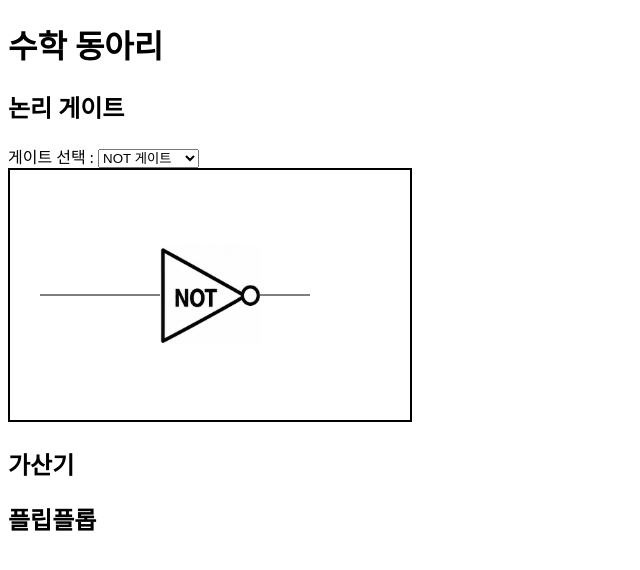
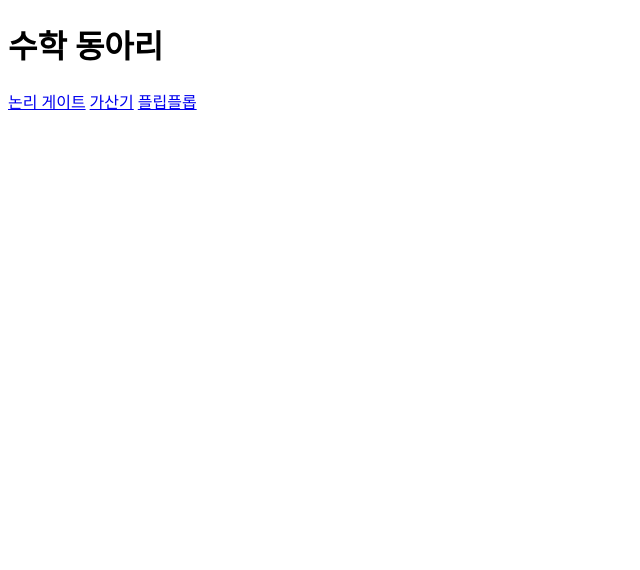
Before and after one commit to gux18/MathClub, a plain HTML site: page index.html in a window 1280 px wide. Shown: the whole page, without its empty margins (0-640 px from the left). Drawn offline with Linux system fonts and the light colour scheme.

Commit message:
골자 변경

```diff
--- a/index.html
+++ b/index.html
@@ -9,30 +9,13 @@
 <body>
     <h1 class="title">수학 동아리</h1>
 
-    <h2>논리 게이트</h2>
-        <label for="gateSelect">게이트 선택 :</label>
-        <select id="gateSelect">
-            <option value="not">NOT 게이트</option>
-            <option value="and">AND 게이트</option>
-            <option value="or">OR 게이트</option>
-            <option value="xor">XOR 게이트</option>
-            <option value="nand">NAND 게이트</option>
-            <option value="nor">NOR 게이트</option>
-        </select>
-    <div>
-        <canvas id="gateCanvas" width="400" height="250"></canvas>
-    </div>
+    <a href="gate/gate.html">논리 게이트</a>
 
-    <h2>가산기</h2>
-    <div id="adder">
 
-    </div>
+    <a href="adder/adder.html">가산기</a>
 
-    <h2>플립플롭</h2>
-    <div id="flipflop">
 
-    </div>
+    <a href="flipflop/flip.html">플립플롭</a>
 
-    <script src="script.js"></script>
 </body>
 </html>
--- a/script.js
+++ /dev/null
@@ -1,79 +0,0 @@
-const gateCanvas = document.getElementById('gateCanvas');
-const gateCtx = gateCanvas.getContext('2d');
-const imgs = {
-    not: new Image(),
-    and: new Image(),
-    or: new Image(),
-    xor: new Image(),
-    nand: new Image(),
-    nor: new Image()
- };
-imgs.not.src = 'image/not.png';
-imgs.and.src = 'image/and.png';
-imgs.or.src = 'image/or.png';
-imgs.xor.src = 'image/xor.png';
-imgs.nand.src = 'image/nand.png';
-imgs.nor.src = 'image/nor.png';
-
-let imgWidth = 100;
-let imgHeight = 100;
-let offsetX = 150;
-let offsetY = 75;
-
-const gateSelect = document.getElementById('gateSelect');
-
-function drawGate(gateType) {
-    drawWire();
-
-    const loadingImage = imgs[gateType];
-    gateCtx.clearRect(30, offsetY, 270, imgHeight);
-
-    if (loadingImage.complete && loadingImage.naturalWidth > 0) {
-        gateCtx.drawImage(loadingImage, offsetX, offsetY, imgWidth, imgHeight);
-    }
-
-    drawWire();
-}
-
-Object.values(imgs).forEach(image => {
-    image.addEventListener('load', () => {
-        if (imgs[gateSelect.value] === image) {
-            drawGate('not');
-        }
-    });
-});
-
-gateSelect.addEventListener('change', (event) => {
-    drawGate(event.currentTarget.value);
-});
-
-
-
-function drawWire() {
-    //입력 부분
-    if (gateSelect.value === 'not') {
-        //1개
-        gateCtx.beginPath();
-        gateCtx.moveTo(30, 125);
-        gateCtx.lineTo(150, 125);
-        gateCtx.stroke();
-    }
-    else {
-        //2개
-        gateCtx.beginPath();
-        gateCtx.moveTo(30, 100);
-        gateCtx.lineTo(160, 100);
-        gateCtx.stroke();
-
-        gateCtx.beginPath();
-        gateCtx.moveTo(30, 150);
-        gateCtx.lineTo(160, 150);
-        gateCtx.stroke();
-    }
-
-    //출력 부분
-    gateCtx.beginPath();
-    gateCtx.moveTo(250, 125);
-    gateCtx.lineTo(300, 125);
-    gateCtx.stroke();
-}
```
Also changed, not shown: adder/adder.html (added, +13 -0 lines), flipflop/flip.html (added, +13 -0 lines), gate/gate.html (added, +33 -0 lines), adder/adder.js (added), flipflop/flip.js (added), gate/gate.js (added), image/offSwitch.jpg (added), image/onSwitch.jpg (added), image/토글 스위치(원본).jpg (added).
